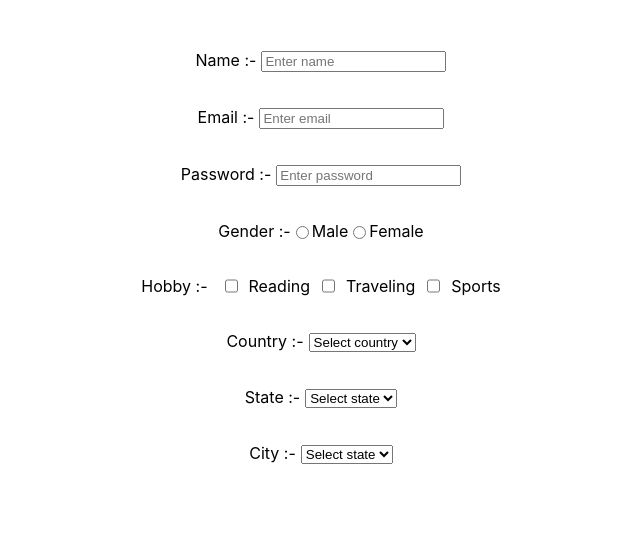
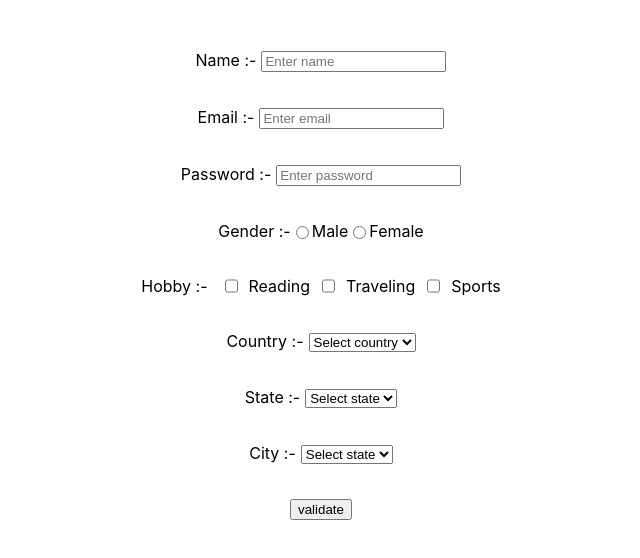
Before and after one commit to talaviyayash/dynamic-form, a React (Create React App) app: page / in a window 1280 px wide. Shown: the top 558 px of the page, without its empty margins (319-959 px from the left). Built offline with nearby package versions, Linux system fonts and the light colour scheme.

Commit message:
add validation functionality

```diff
--- a/src/description/form.js
+++ b/src/description/form.js
@@ -19,12 +19,8 @@ export const configArray = [
     },
     patterns: [
       {
-        regex: /^[0-9A-Za-z._@]{6,16}$/,
+        regex: /^[0-9A-Za-z]{6,16}$/,
         error: "Name only have 0-9, A-z or a-z characters",
-      },
-      {
-        regex: /^[a-zA-Z0-9._%+-]+@[a-zA-Z0-9.-]+\\.[a-zA-Z]{2,}$/,
-        error: "Please enter valid email address",
       },
     ],
   },
--- a/src/dynamic-form/container/DDForm.container.js
+++ b/src/dynamic-form/container/DDForm.container.js
@@ -1,4 +1,5 @@
 import { useState } from "react";
+import { checkBox } from "../../description/form";
 
 const DDFormContainer = ({ configArray }) => {
   const [state, setState] = useState(() => {
@@ -8,8 +9,6 @@ const DDFormContainer = ({ configArray }) => {
         [ele.name]: {
           value: "",
           error: "",
-          required: ele?.required,
-          patterns: ele.patterns ?? [],
         },
       };
     }, {});
@@ -55,25 +54,49 @@ const DDFormContainer = ({ configArray }) => {
     }
   };
 
-  // const validateAllField = () => {
-  //   const isError = Object.keys(state).forEach((val) => {
-  //     console.log(state[val]);
-  //     const { patterns, value, required, error } = state[val];
-  //     if (!required && error) {
-  //       return false;
-  //     }
-  //     const errorMsg = patterns?.filter(({ regex }) => {
-  //       const isValid = value.match(regex);
-  //       return !isValid;
-  //     });
-  //     return val;
-  //   });
-  // };
+  const validateAllField = (e) => {
+    let isError = false;
+    e?.preventDefault();
+    const error = configArray.reduce(
+      (total, val) => {
+        const { name, patterns, type } = val;
+        const { value } = state[name];
+        if (type === checkBox) {
+          const lengthOfValue = value?.length === 0;
+          isError = isError ? isError : lengthOfValue ? true : false;
+          return {
+            ...total,
+            [name]: {
+              value,
+              error: value?.length === 0 ? "please select filed" : "",
+            },
+          };
+        } else {
+          const errorMsg =
+            patterns?.filter(({ regex }) => {
+              const isValid = value.match(regex);
+              return !isValid;
+            }) ?? [];
+          return {
+            ...total,
+            [name]: {
+              value,
+              error: errorMsg[0]?.error ? errorMsg[0]?.error : "",
+            },
+          };
+        }
+        return;
+      },
+      { ...state }
+    );
+    console.log(error);
+  };
   // validateAllField();
   return {
     state,
     handelChangeType,
     handelChangeCheckBox,
+    validateAllField,
   };
 };
 
--- a/src/shared/DDForm/DDForm.jsx
+++ b/src/shared/DDForm/DDForm.jsx
@@ -4,7 +4,7 @@ import FormDynamic from "./DDFormSwitch";
 import { checkBox, typeConfig } from "../../description/form";
 
 const DDForm = ({ configArray }) => {
-  const { handelChangeType, state, handelChangeCheckBox } = DDFormContainer({
+  const { handelChangeType, state,validateAllField, handelChangeCheckBox } = DDFormContainer({
     configArray,
   });
   return (
@@ -26,6 +26,7 @@ const DDForm = ({ configArray }) => {
           />
         );
       })}
+      <button onClick={validateAllField}>validate</button>
     </div>
   );
 };
```
Also changed, not shown: 1 other file (tests, documents, lock files or other folders).
